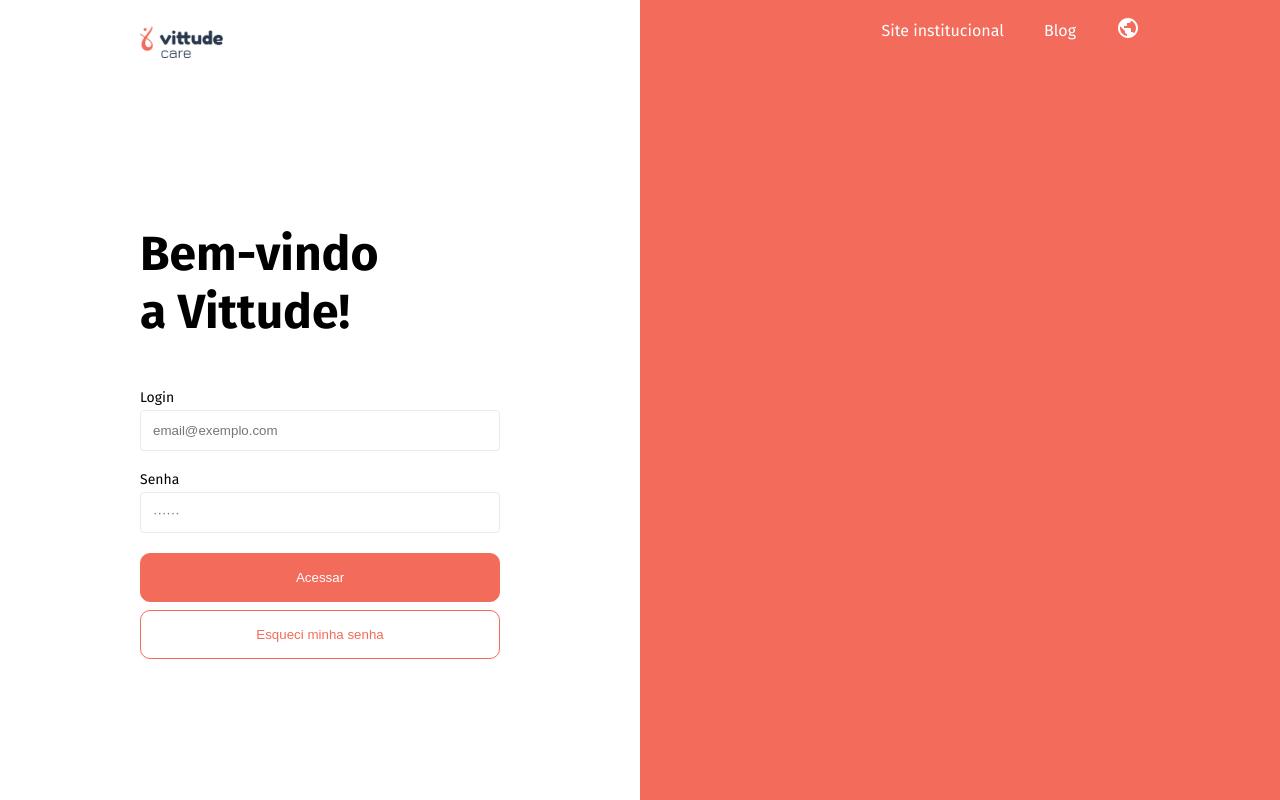
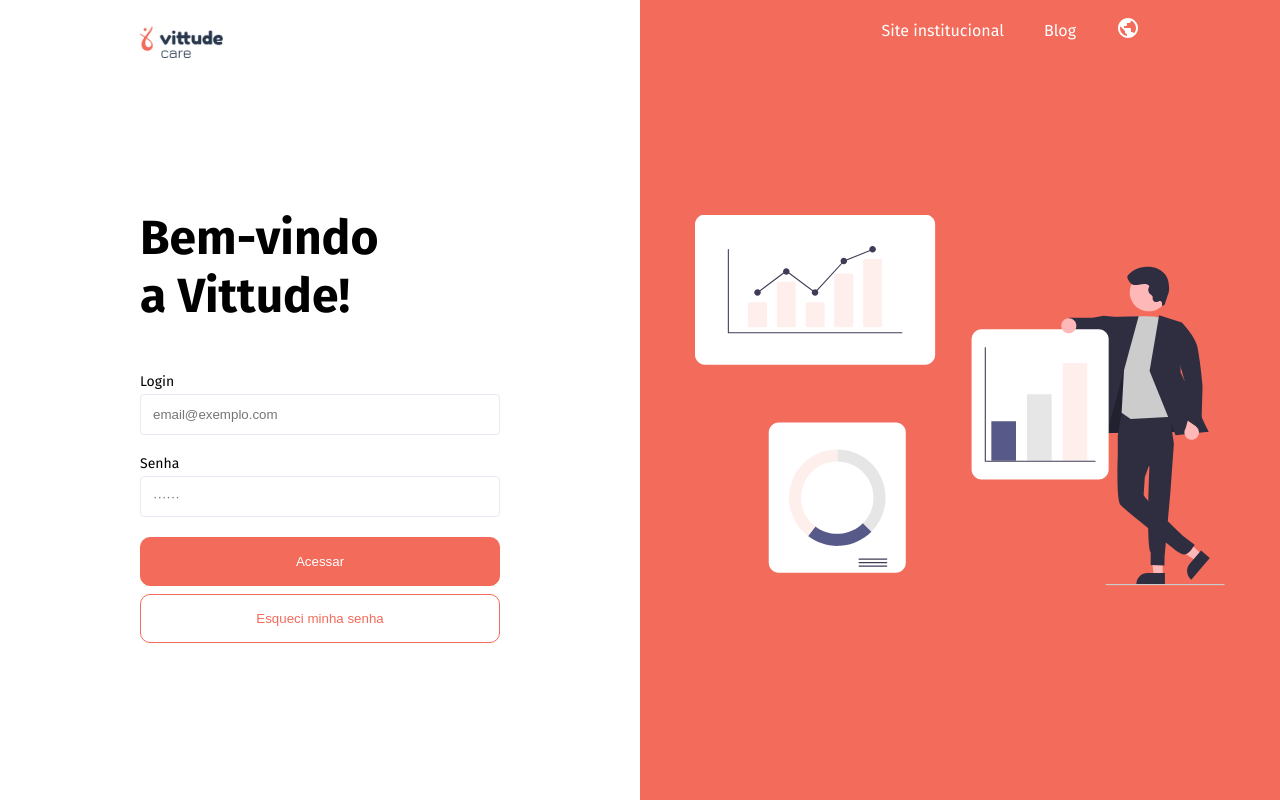
Before and after one commit to rafaelkillua/vittude, a React (Vite) app: page / in a window 1280 px wide. Built offline with nearby package versions, Linux system fonts and the light colour scheme; no server answers.

Commit message:
fix: banner position

```diff
--- a/src/presentation/pages/Login/Login.module.scss
+++ b/src/presentation/pages/Login/Login.module.scss
@@ -1,18 +1,27 @@
 .main {
+  position: relative;
   min-height: 100vh;
-  background: linear-gradient(90deg, white 50%, $primary-color 50%), url('../../assets/banner.svg') 50% 50%;
+  background: linear-gradient(90deg, white 50%, $primary-color 50%);
 }
 
 .container {
-  width: calc(50% - 17.5rem);
-  height: calc(100vh - 3.75rem);
+  width: calc(50% - 2*$container-margin);
+  height: calc(100vh - $navbar-height);
   display: flex;
   justify-content: center;
   flex-direction: column;
 }
 
 .title {
+  margin-top: 0;
   margin-bottom: 3rem;
   width: 16rem;
   font-size: 3rem;
 }
+
+.banner {
+  position: absolute;
+  left: 75%;
+  top: 50%;
+  transform: translate(-50%, -50%);
+}
--- a/src/presentation/pages/Login/Login.tsx
+++ b/src/presentation/pages/Login/Login.tsx
@@ -2,6 +2,7 @@
 
 import { NavBar, LoginForm } from "@/presentation/components"
 import { TokenAuthentication } from "@/domain"
+import banner from '@/presentation/assets/banner.svg'
 import styles from './Login.module.scss'
 
 interface ILoginPageProps {
@@ -14,8 +15,9 @@
       <NavBar />
       <div className={styles.container}>
         <h1 className={styles.title}>Bem-vindo a Vittude!</h1>
-        <LoginForm authService={authService} onSubmit={console.log} />
+        <LoginForm authService={authService} />
       </div>
+      <img className={styles.banner} src={banner} aria-hidden />
     </main>
   )
 }
--- a/src/styles/global.scss
+++ b/src/styles/global.scss
@@ -4,6 +4,8 @@
 
 $primary-color: #f26b5b;
 $breakpoints: (tablet: 768px, desktop: 992px, large: 1200px);
+$container-margin: 8.75rem;
+$navbar-height: 3.75rem;
 
 /* MIXINS */
 
@@ -27,6 +29,6 @@
 }
 
 .container {
-  margin-left: 8.75rem;
-  margin-right: 8.75rem;
+  margin-left: $container-margin;
+  margin-right: $container-margin;
 }
```
